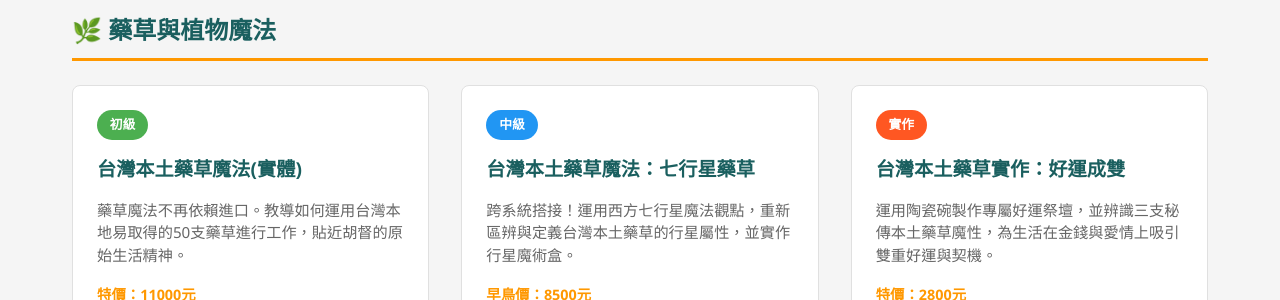
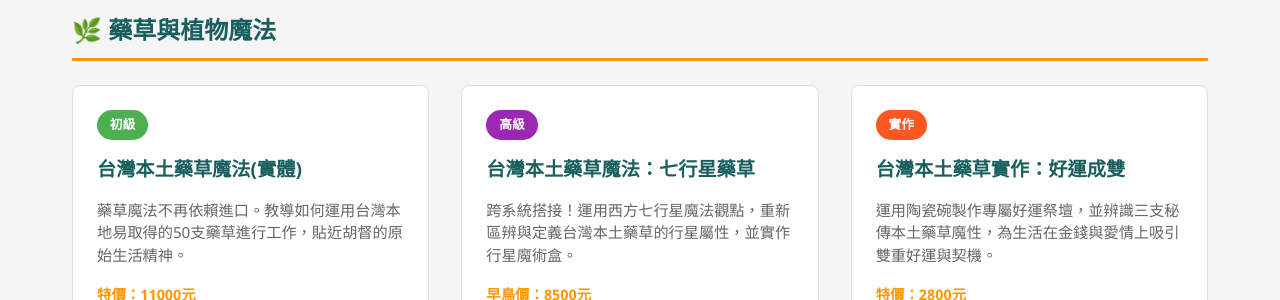
Before and after one commit to light4uliuphone-lang/hoodoo, a Jekyll site: the page built from course.html, in a window 1280 px wide and 900 px high, scrolled down 2255 px. Shown: the part 145-445 px from the top of the window. Built offline with Jekyll 4.4.1, drawn with Linux system fonts in a browser that asks for light colours.

Commit message:
Update course.html

```diff
--- a/course.html
+++ b/course.html
@@ -168,7 +168,7 @@ title: "課程中心"
             </div>
 
             <div class="course-card">
-                <div class="course-tag" style="background-color: #2196f3;">中級</div>
+                <div class="course-tag" style="background-color: #9c27b0;">高級</div>
                 <h3>台灣本土藥草魔法：七行星藥草</h3>
                 <p>跨系統搭接！運用西方七行星魔法觀點，重新區辨與定義台灣本土藥草的行星屬性，並實作行星魔術盒。</p>
                 <div class="course-info">
```
